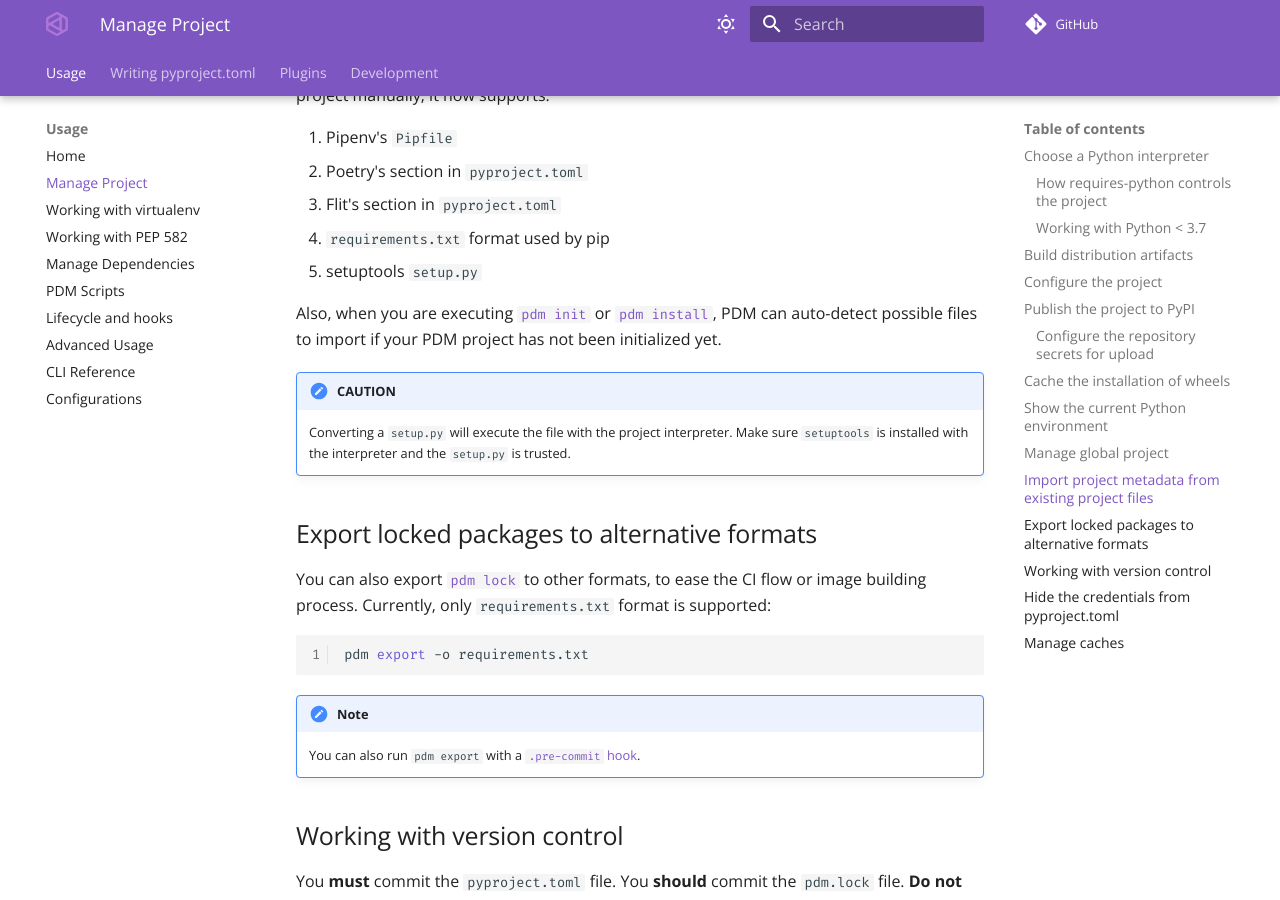
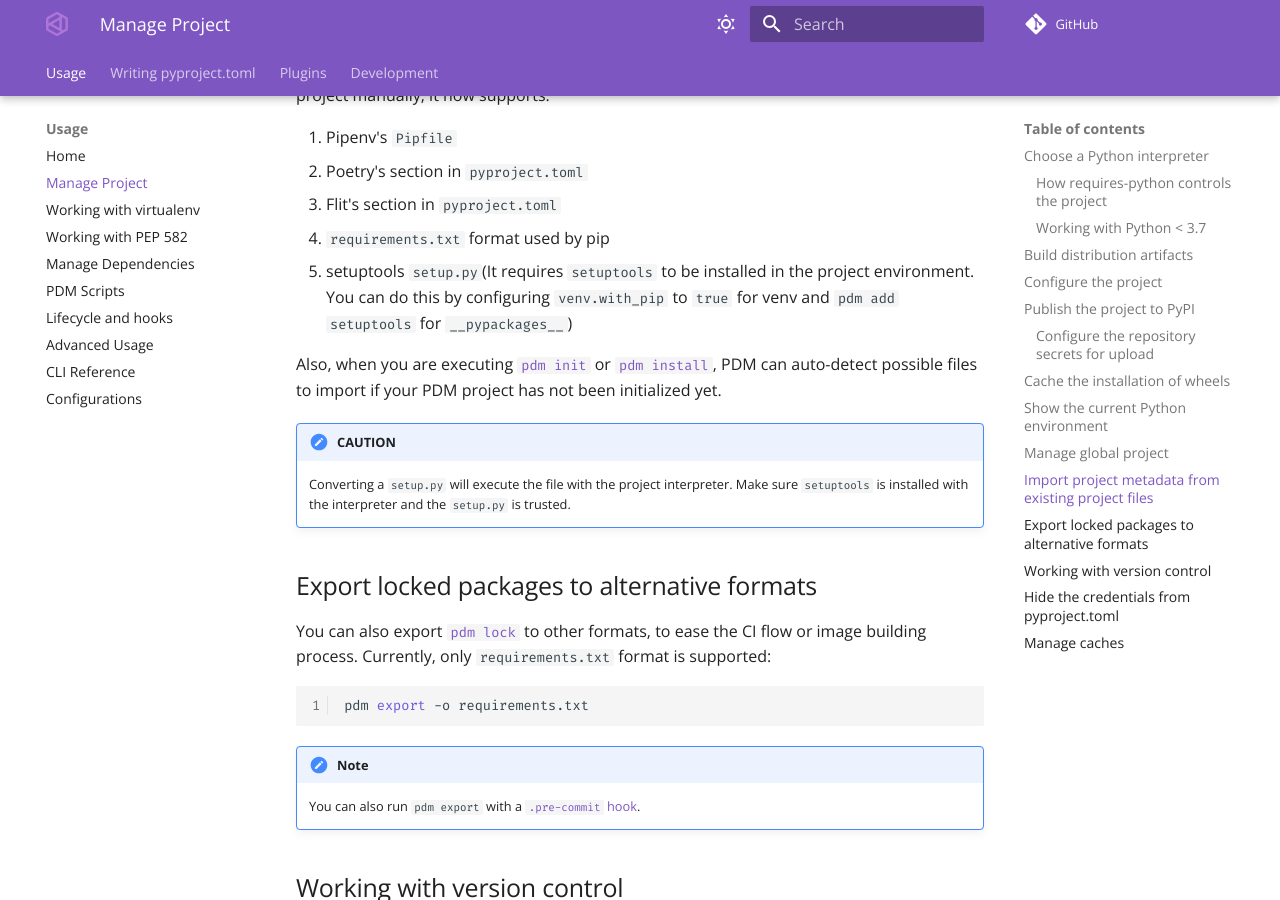
Before and after one commit to azurelotus0926/pdm, an MkDocs documentation site: the page built from docs/docs/usage/project.md, in a window 1280 px wide and 900 px high, scrolled down 6325 px. Built offline with MkDocs 1.6.1 and Material for MkDocs 9.7.7, drawn with Linux system fonts in a browser that asks for light colours; comment, search, counter and statistics services are not loaded; the version menu is left out.

Commit message:
doc: mention the requirement to import from setup.py

```diff
--- a/docs/docs/usage/project.md
+++ b/docs/docs/usage/project.md
@@ -237,7 +237,7 @@ PDM provides `import` command so that you don't have to initialize the project m
 2. Poetry's section in `pyproject.toml`
 3. Flit's section in `pyproject.toml`
 4. `requirements.txt` format used by pip
-5. setuptools `setup.py`
+5. setuptools `setup.py`(It requires `setuptools` to be installed in the project environment. You can do this by configuring `venv.with_pip` to `true` for venv and `pdm add setuptools` for `__pypackages__`)
 
 Also, when you are executing [`pdm init`](cli_reference.md#exec-0--init) or [`pdm install`](cli_reference.md#exec-0--install), PDM can auto-detect possible files to import if your PDM project has not been initialized yet.
 
```
